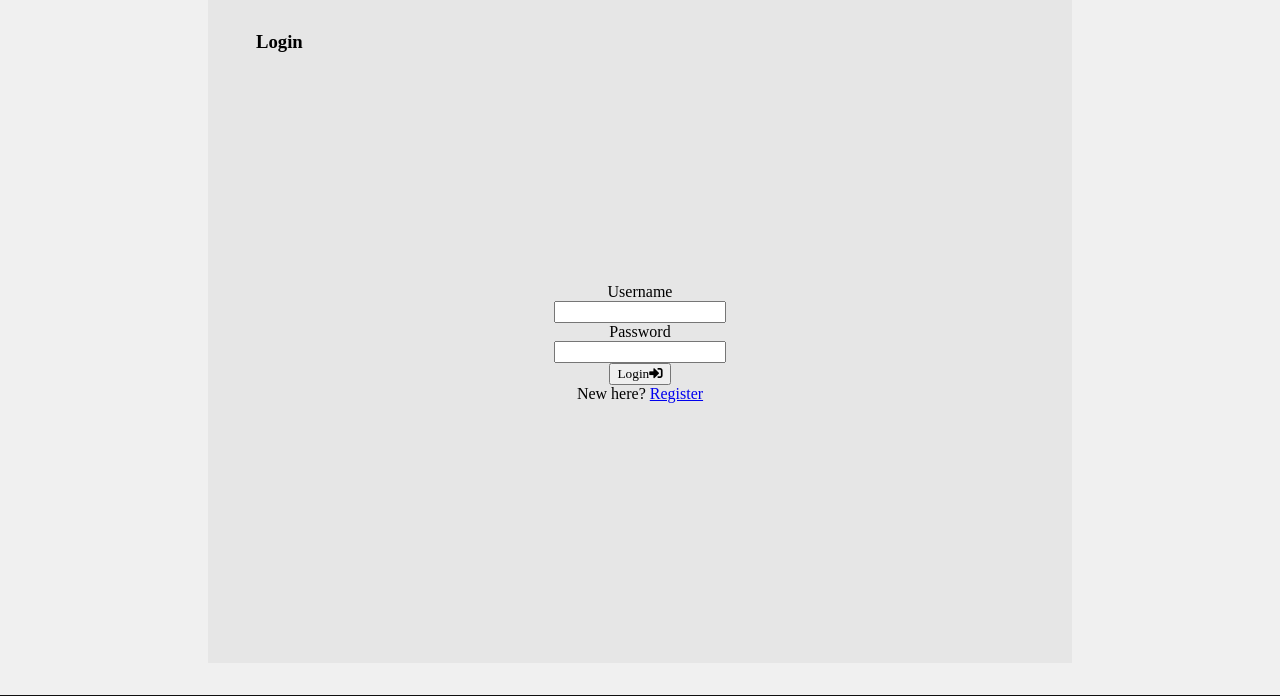
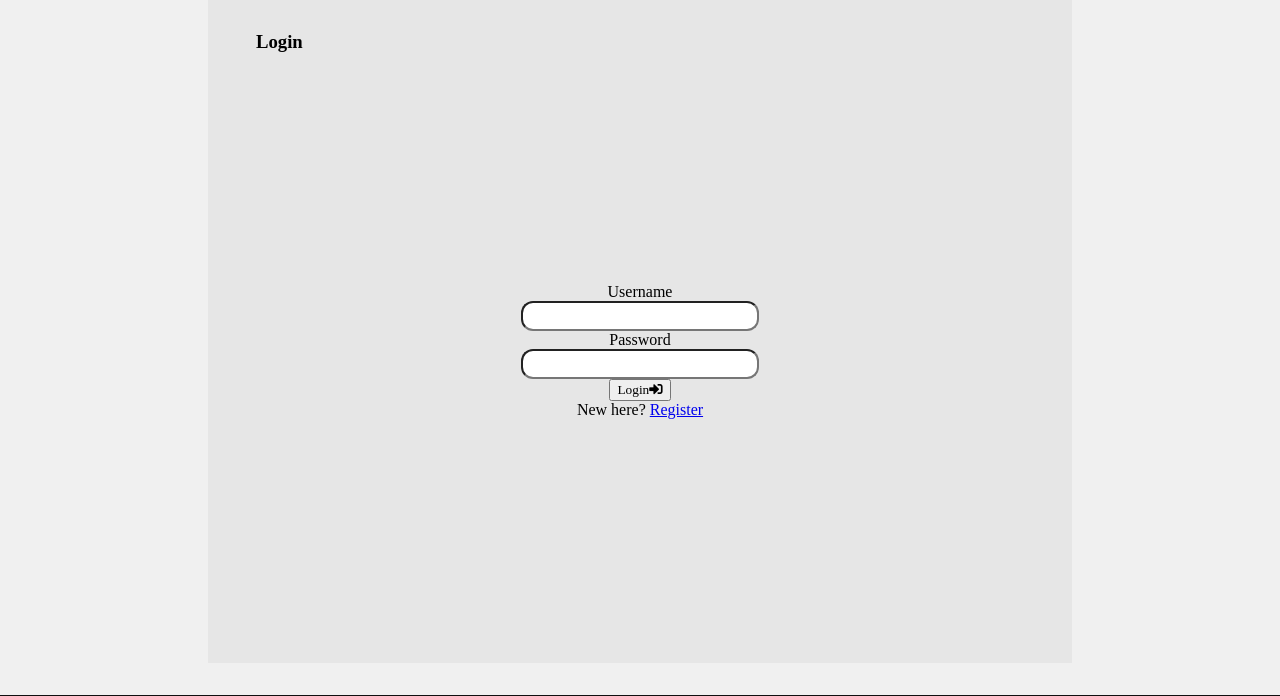
Before and after one commit to Code-Institute-Submissions/sgalway2086-milestoneIII, a Flask app: page /submit in a window 1280 px wide. Shown: the part 120-816 px from the top of the page. Run offline with Flask 2, Linux system fonts and the light colour scheme; some libraries are stand-ins or nearby versions; some web fonts are replaced.

```diff
--- a/static/css/style.css
+++ b/static/css/style.css
@@ -260,6 +260,12 @@ header h1{
     color:#e6e6e6
 }
 
+.loginInputs{
+    width: 30%;
+    height: 24px;
+    border-radius:12px;
+}
+
 @media screen and (max-width: 1000px){
     nav a{
         margin-left: 16px;
--- a/templates/login.html
+++ b/templates/login.html
@@ -5,11 +5,11 @@
     <form method = "POST" action = "/login">
         <div>
             <label class = "smallLabel" for = "username">Username</label><br>
-                <input id = "username" name = "username" type = "text" pattern = "^[a-zA-Z0-9]{5,15}$" minlength="5" maxlength="15" required><br>
+                <input class = "loginInputs" id = "username" name = "username" type = "text" pattern = "^[a-zA-Z0-9]{5,15}$" minlength="5" maxlength="15" required><br>
         </div>
         <div>
             <label class = "smallLabel" for = "password">Password</label><br>
-                <input id = "password" name = "password" type = "password" pattern = "^[a-zA-Z0-9]{5,15}$" minlength="5" maxlength="15" required><br>
+                <input class = "loginInputs" id = "password" name = "password" type = "password" pattern = "^[a-zA-Z0-9]{5,15}$" minlength="5" maxlength="15" required><br>
         </div>
         <div>
             <button type = "submit">Login<i class="fas fa-sign-in-alt"></i></button>
```
